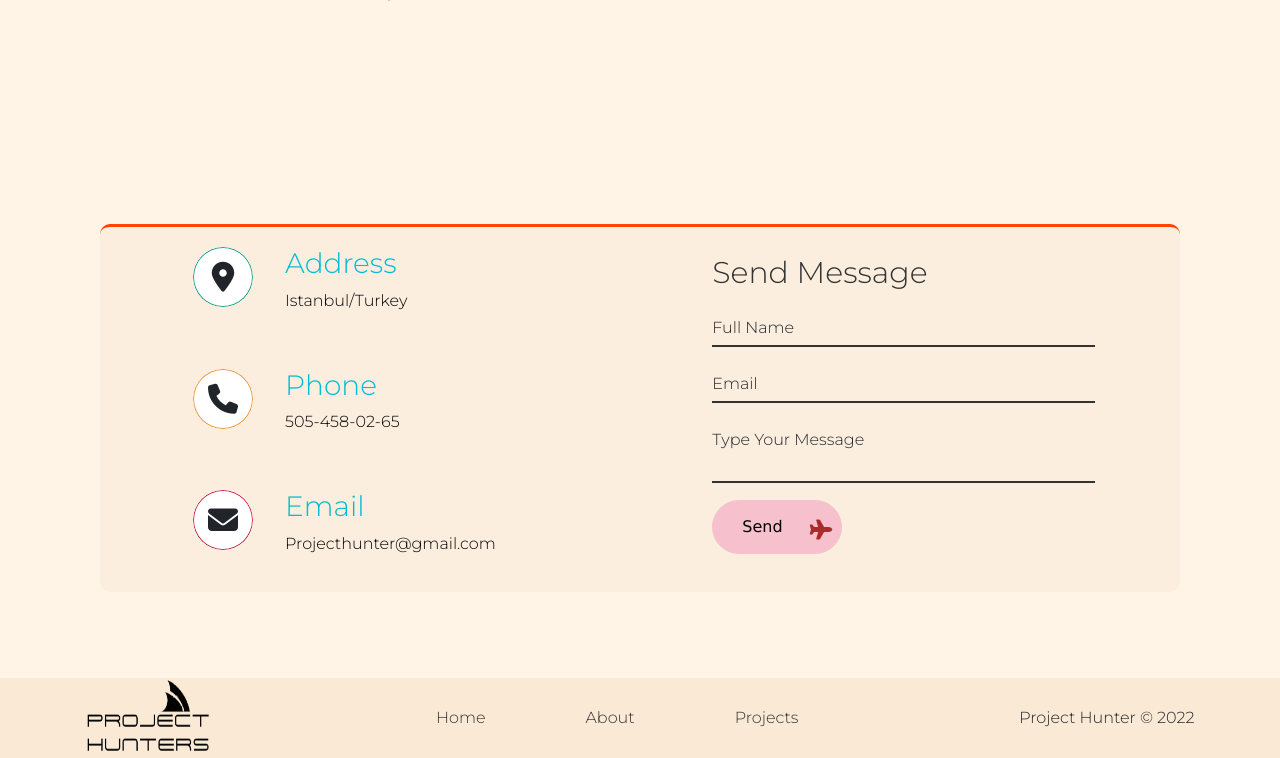
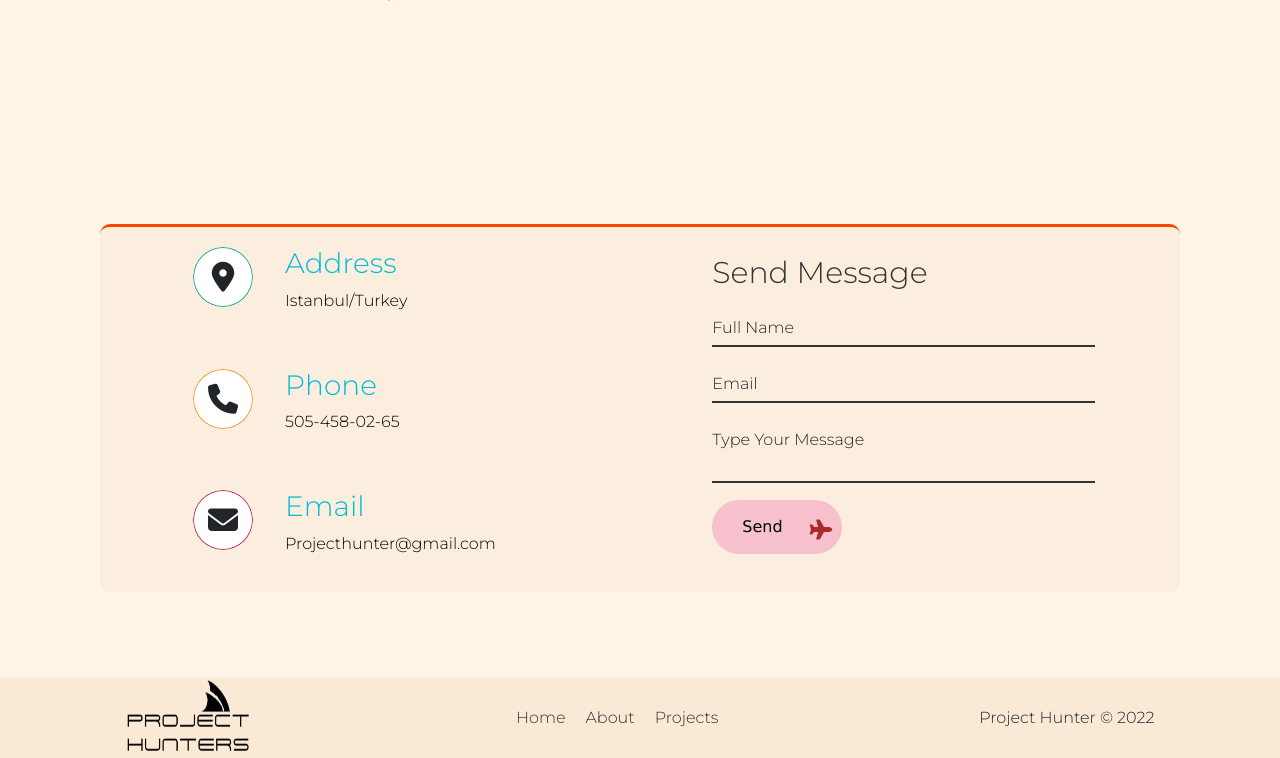
Before and after one commit to Project-Hunters-Works/Portfolio, a plain HTML site: page index.html in a window 1280 px wide. Shown: the part 2087-2845 px from the top of the page. Drawn offline with nearby package versions, Linux system fonts and the light colour scheme; a web font is replaced by a local one.

Commit message:
padding changed

```diff
--- a/styles/style.css
+++ b/styles/style.css
@@ -1059,7 +1059,7 @@ ul a:active {
 
   }
 .quick ul li{
-    padding: 0px 50px;
+    padding: 0px 10px;
 }
 
 .footer .phlogo img {
```
